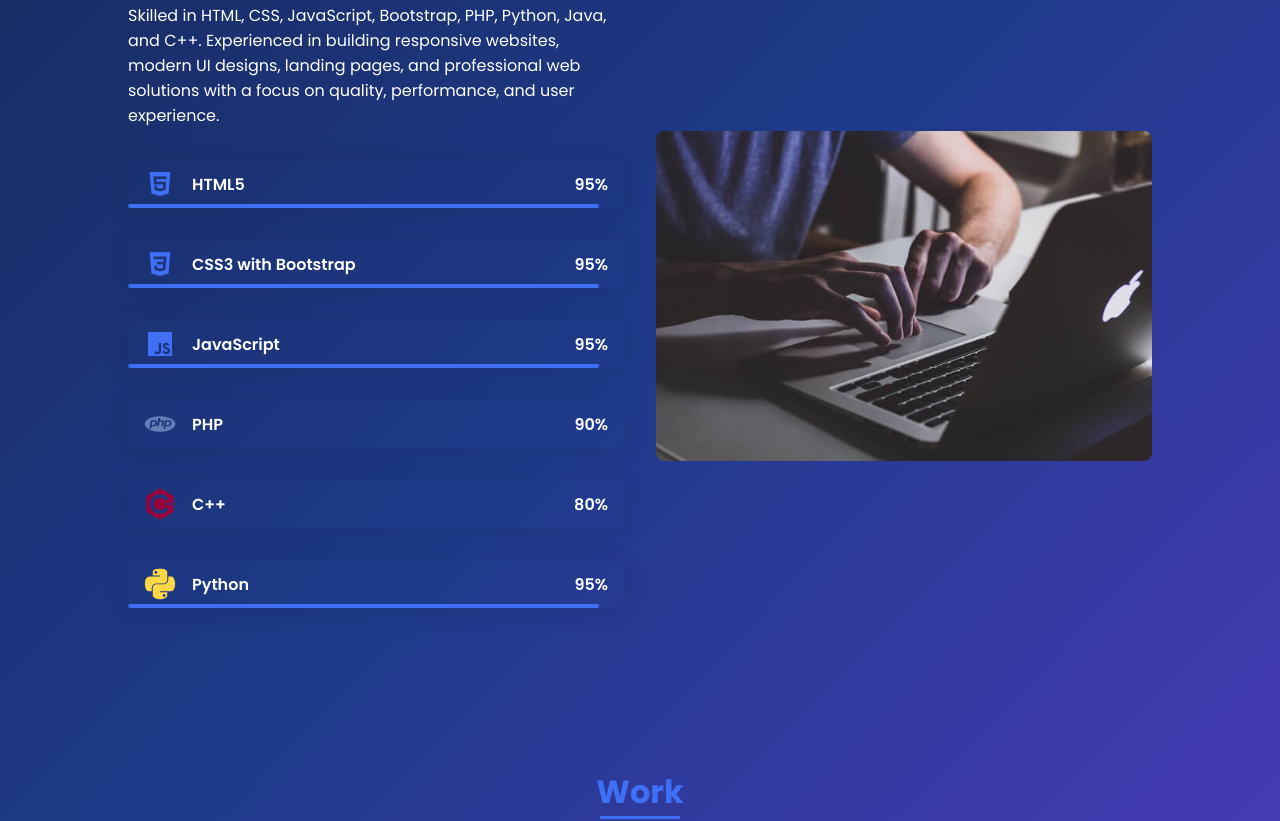
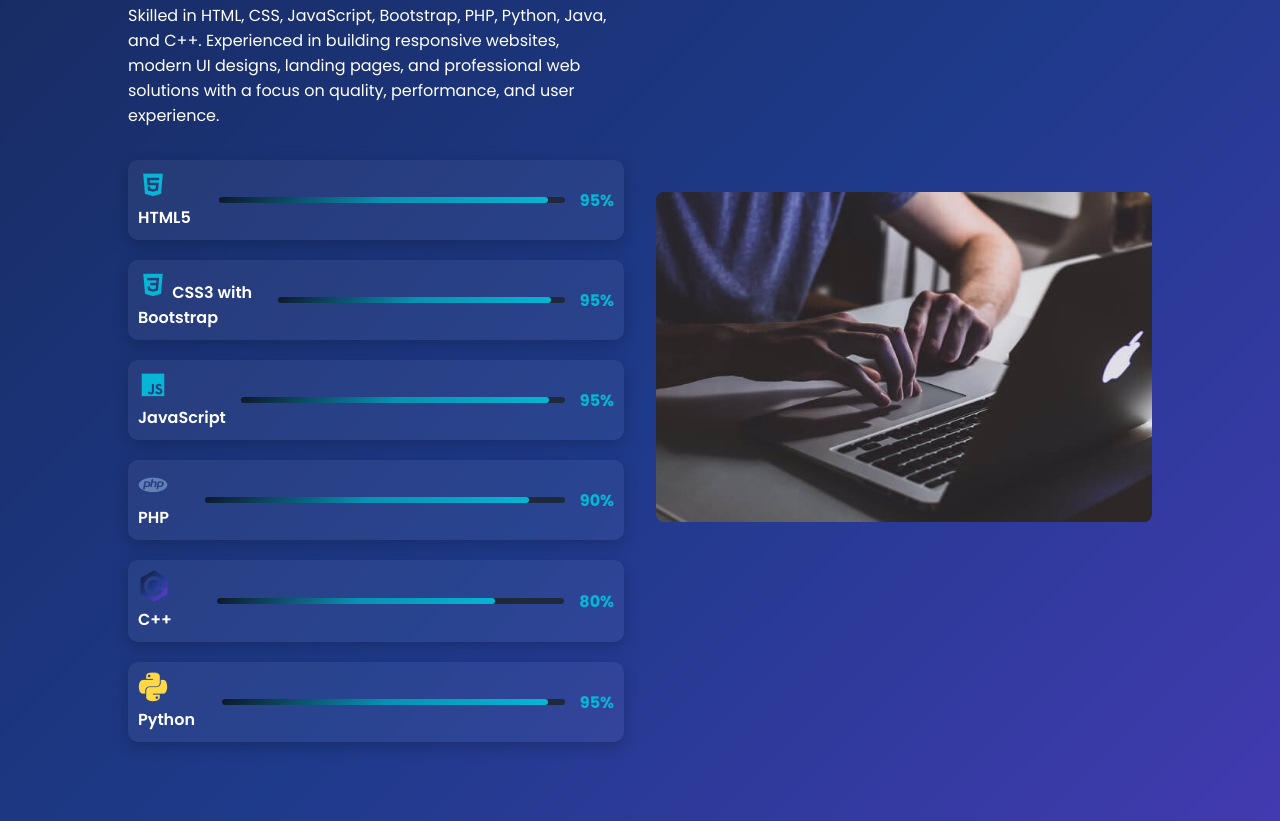
Before and after one commit to SIRAJ42/Personal-Portfolio-Website, a plain HTML site: page index.html in a window 1280 px wide. Shown: the part 1639-2460 px from the top of the page. Drawn offline with nearby package versions, Linux system fonts and the light colour scheme.

Commit message:
Update styles.css

```diff
--- a/styles.css
+++ b/styles.css
@@ -118,7 +118,7 @@ img {
   top: 0;
   left: 0;
   z-index: var(--z-fixed);
-  background-color: #fff;
+  background: linear-gradient(135deg, #0f172a, #1e3a8a, #7c3aed);
   box-shadow: 0 1px 4px rgba(146, 161, 176, 0.15);
 }
 
@@ -168,7 +168,7 @@ img {
 }
 
 .nav__logo {
-  color: var(--second-color);
+  color: white;
 }
 
 .nav__toggle {
@@ -302,35 +302,95 @@ img {
 
 .skills__data {
   display: flex;
+  align-items: center;
   justify-content: space-between;
-  align-items: center;
-  position: relative;
-  font-weight: var(--font-semi);
-  padding: 0.5rem 1rem;
-  margin-bottom: var(--mb-4);
-  border-radius: 0.5rem;
-  box-shadow: 0px 4px 25px rgba(14, 36, 49, 0.15);
+  margin-bottom: 20px;
+  padding: 10px;
+  background: rgba(255, 255, 255, 0.05);
+  border-radius: 10px;
+  box-shadow: 0 5px 15px rgba(0, 0, 0, 0.2);
 }
 
 .skills__icon {
-  font-size: 2rem;
-  margin-right: var(--mb-2);
-  color: var(--first-color);
+  font-size: 30px;
+  color: #06b6d4;
+  transition: 0.3s;
 }
 
-.skills__names {
-  display: flex;
-  align-items: center;
+.skills__name {
+  font-weight: 600;
+  color: #fff;
+}
+
+.skills__percentage {
+  font-weight: bold;
+  color: #06b6d4;
 }
 
 .skills__bar {
+  height: 6px;
+  width: 100%;
+  background: #1e293b;
+  border-radius: 10px;
+  margin: 0 15px;
+  position: relative;
+  overflow: hidden;
+}
+
+.skills__html::after,
+.skills__css::after,
+.skills__js::after,
+.skills__php::after,
+.skills__cpp::after,
+.skills__python::after {
+  content: "";
   position: absolute;
+  height: 100%;
   left: 0;
-  bottom: 0;
-  background-color: var(--first-color);
-  height: 0.25rem;
-  border-radius: 0.5rem;
-  z-index: var(--z-back);
+  top: 0;
+  background: linear-gradient(135deg, #0f172a, #0891b2, #06b6d4);
+  border-radius: 10px;
+}
+
+.skills__html::after {
+  width: 95%;
+}
+
+.skills__css::after {
+  width: 95%;
+}
+
+.skills__js::after {
+  width: 95%;
+}
+
+.skills__php::after {
+  width: 90%;
+}
+
+.skills__cpp::after {
+  width: 80%;
+}
+
+.skills__icon.devicon-cplusplus-plain {
+    background: linear-gradient(135deg, #0f172a, #1e3a8a, #7c3aed);
+    -webkit-background-clip: text;
+    -webkit-text-fill-color: transparent;
+    font-size: 32px;
+}
+
+.skills__icon.devicon-cplusplus-plain:hover {
+    transform: scale(1.2);
+    transition: 0.3s;
+}
+
+.skills__python::after {
+  width: 95%;
+}
+
+.skills__data:hover .skills__icon {
+  transform: scale(1.2);
+  color: #7c3aed;
 }
 
 .skills__html {
@@ -345,11 +405,11 @@ img {
   width: 95%;
 }
 
-.skills__ux {
+.skills__php {
   width: 95%;
 }
 
-.skills__clanguage {
+.skills__cpp {
   width: 80%;
 }
 
@@ -423,6 +483,12 @@ img {
   font-size: 1.5rem;
   color: #fff;
   margin: 0 var(--mb-2);
+  transition: 0.3s;
+}
+
+.footer__icon:hover {
+  transform: scale(1.2);
+  color: #7c3aed;
 }
 
 .footer__copy {
@@ -528,7 +594,7 @@ img {
   }
 
   .nav__link {
-    color: var(--second-color);
+    color: white;
   }
 
   .home {
```
